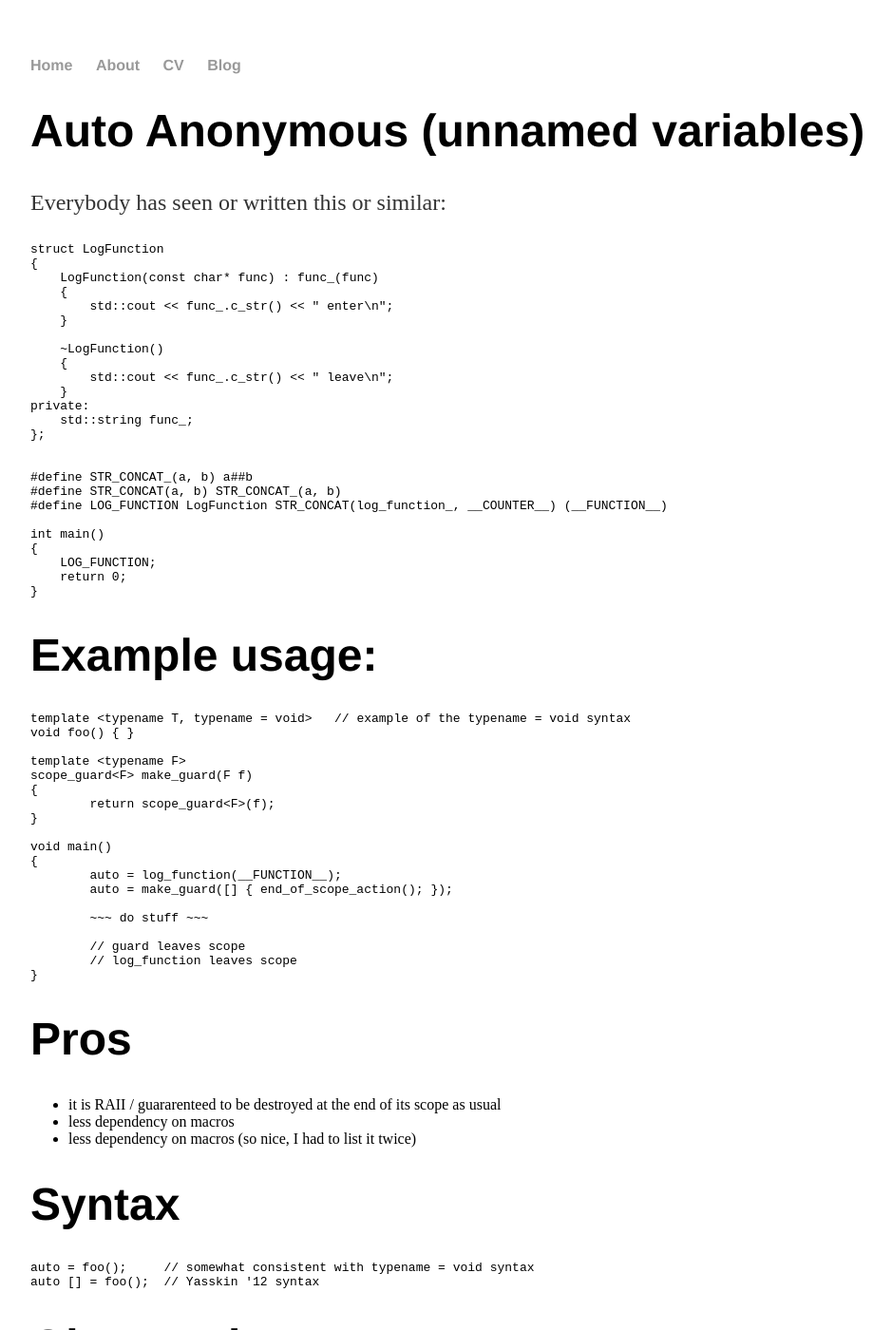
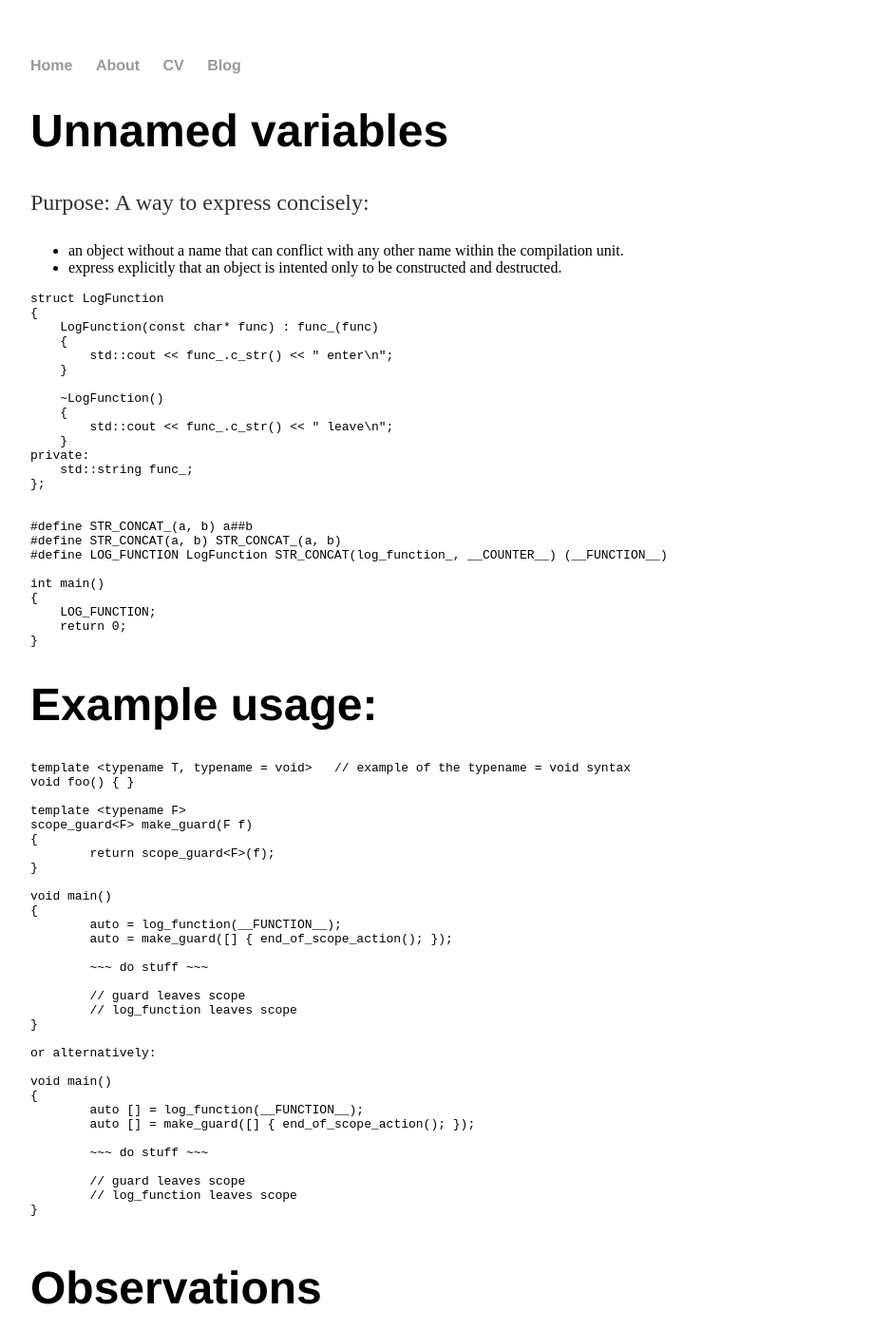
Before and after one commit to janwilmans/janwilmans.github.io, a Jekyll site: the page built from auto.md, in a window 1280 px wide and 1400 px high. Shown: the whole window at 95% size, without its empty margins (160-1099 px from the left). Built offline with Jekyll 4.4.1, drawn with Linux system fonts in a browser that asks for light colours; our own code applies the rules of GitHub Pages for plain Markdown files; some of the changed text lies outside the part shown.

Commit message:
Update auto.md

````diff
--- a/auto.md
+++ b/auto.md
@@ -1,7 +1,10 @@
-Auto Anonymous (unnamed variables)
-==================================
+Unnamed variables
+=================
 
-Everybody has seen or written this or similar:
+Purpose:
+A way to express concisely:
+- an object without a name that can conflict with any other name within the compilation unit.
+- express explicitly that an object is intented only to be constructed and destructed.
 
 ```cpp
 struct LogFunction
@@ -32,7 +35,7 @@ int main()
 ```
 
 Example usage:
-=======================
+==============
 
 ```cpp
 template <typename T, typename = void>   // example of the typename = void syntax
@@ -54,17 +57,31 @@ void main()
 	// guard leaves scope
 	// log_function leaves scope
 }
+
+or alternatively:
+
+void main()
+{
+	auto [] = log_function(__FUNCTION__);
+	auto [] = make_guard([] { end_of_scope_action(); });
+
+	~~~ do stuff ~~~
+
+	// guard leaves scope
+	// log_function leaves scope
+}
+
 ```
 
-Pros
-====
+Observations
+============
+
 - it is RAII / guararenteed to be destroyed at the end of its scope as usual
 - less dependency on macros
 - less dependency on macros (so nice, I had to list it twice)
 
 Syntax
 ======
-
 ```
 auto = foo();     // somewhat consistent with typename = void syntax
 auto [] = foo();  // Yasskin '12 syntax
````
Also changed, not shown: other parts of auto.md (+1 -0 lines).
